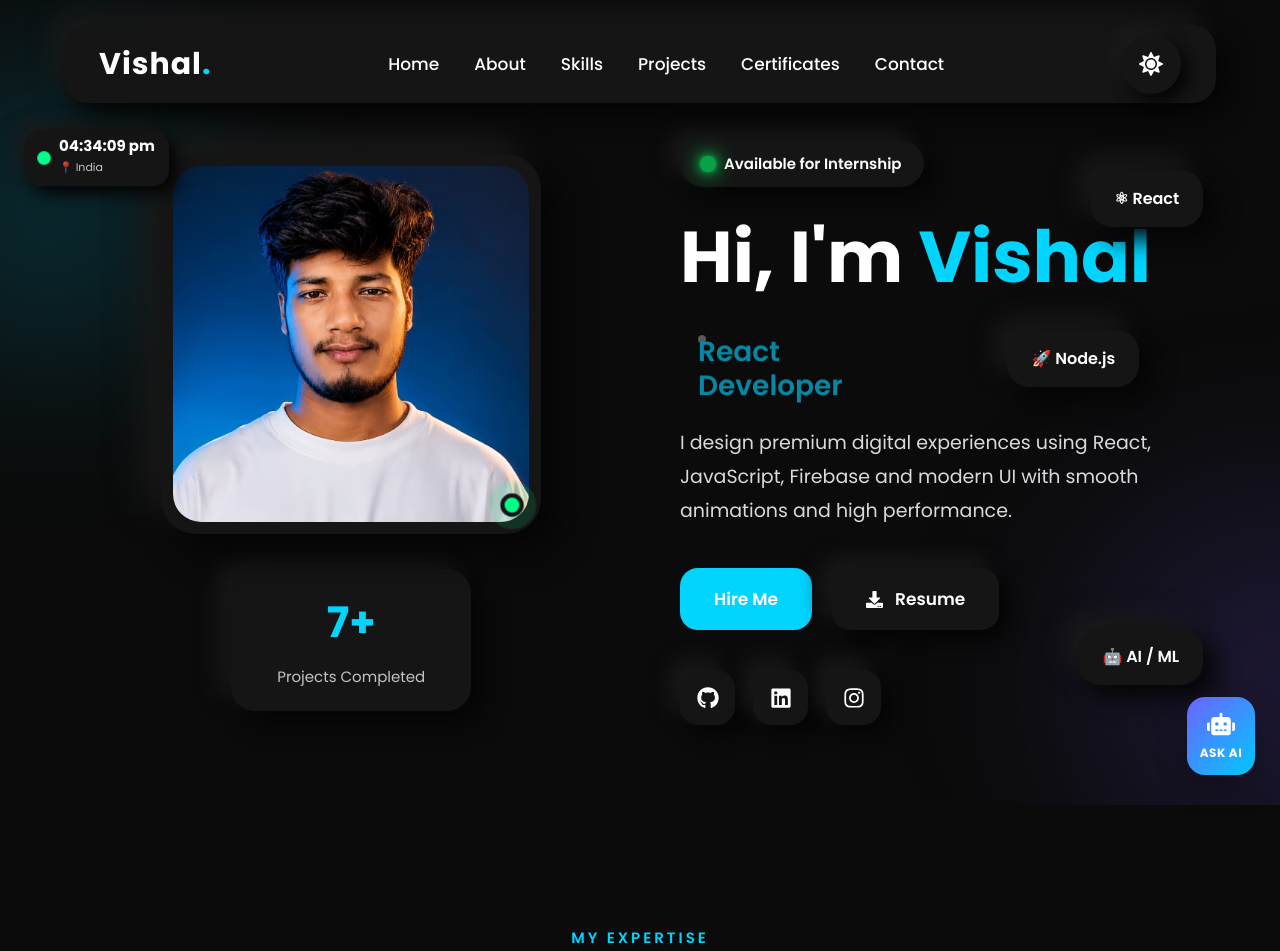
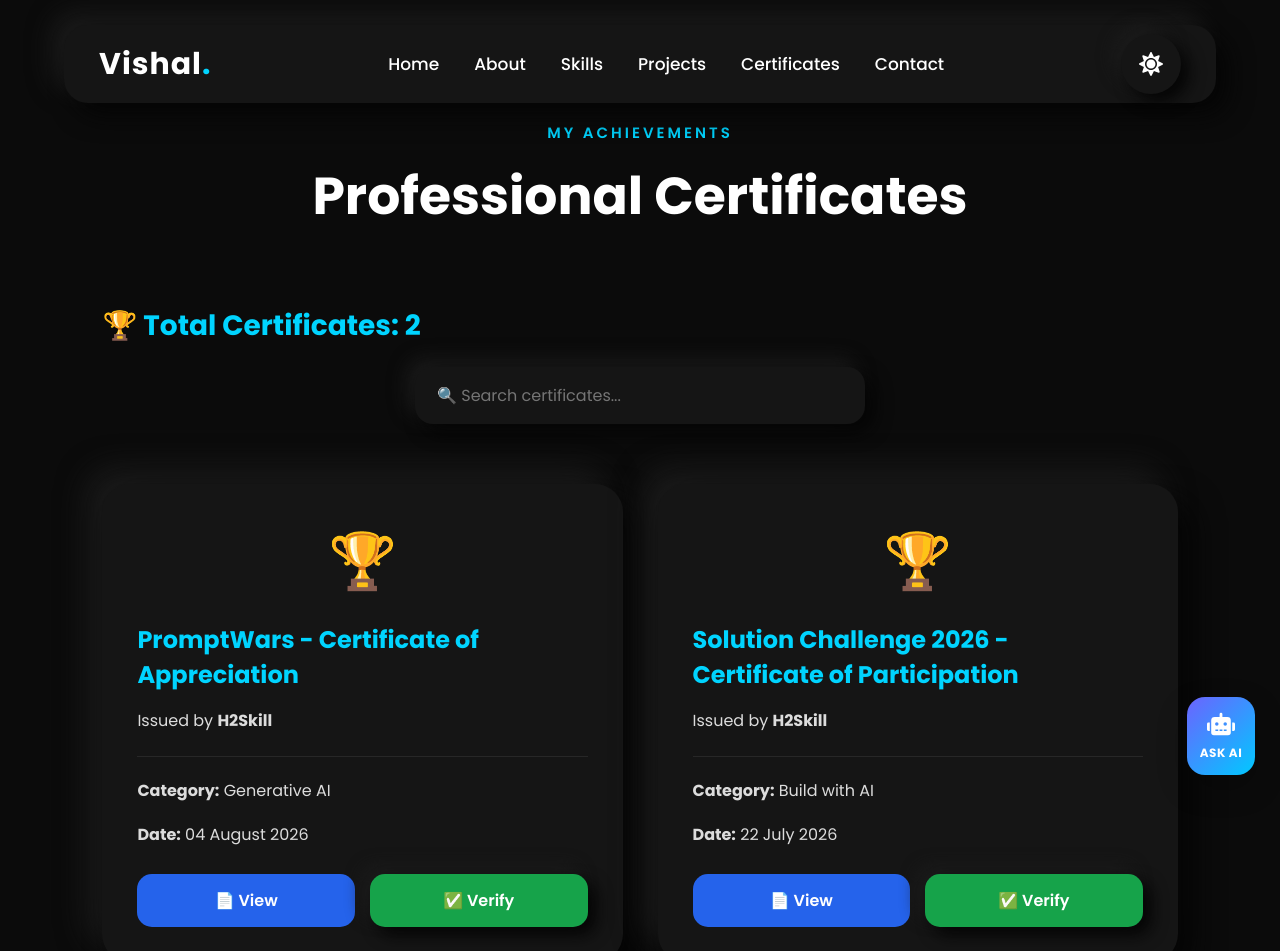
Before and after one commit to vishalexplore/portfolio, a React app: page /certificates in a window 1280 px wide. Shown: the top 951 px of the page. Built offline with nearby package versions, Linux system fonts and the light colour scheme; the HTML template or start-up script is replaced by a standard one.

Commit message:
Added dynamic certificates page with search

```diff
--- a/package.json
+++ b/package.json
@@ -16,6 +16,7 @@
     "react": "^19.2.8",
     "react-dom": "^19.2.8",
     "react-icons": "^5.7.0",
+    "react-router-dom": "^7.18.2",
     "react-scroll": "^1.9.3",
     "react-type-animation": "^3.2.0"
   },
--- a/src/App.jsx
+++ b/src/App.jsx
@@ -1,29 +1,45 @@
 import { useEffect, useState } from "react";
 
+import {
+  BrowserRouter,
+  Routes,
+  Route,
+} from "react-router-dom";
+
 import Navbar from "./components/Navbar";
-import Hero from "./components/Hero";
-import Sections from "./components/Sections";
 import AIChat from "./components/AIChat";
 
+import Home from "./pages/Home";
+import Certificates from "./pages/Certificates";
+
 function App() {
+
   const [theme, setTheme] = useState("dark");
+
   const [scroll, setScroll] = useState(0);
 
-  // Theme
   useEffect(() => {
+
     const savedTheme = localStorage.getItem("theme");
 
     if (savedTheme) {
+
       setTheme(savedTheme);
+
       document.body.className = savedTheme;
+
     } else {
+
       document.body.className = "dark";
+
     }
+
   }, []);
 
-  // Scroll Progress
   useEffect(() => {
+
     const handleScroll = () => {
+
       const totalHeight =
         document.documentElement.scrollHeight -
         document.documentElement.clientHeight;
@@ -32,16 +48,18 @@ function App() {
         (window.scrollY / totalHeight) * 100;
 
       setScroll(progress);
+
     };
 
     window.addEventListener("scroll", handleScroll);
 
     return () =>
       window.removeEventListener("scroll", handleScroll);
+
   }, []);
 
-  // Theme Toggle
   const toggleTheme = () => {
+
     const newTheme =
       theme === "dark" ? "light" : "dark";
 
@@ -50,34 +68,47 @@ function App() {
     document.body.className = newTheme;
 
     localStorage.setItem("theme", newTheme);
+
   };
 
   return (
+
+    <BrowserRouter>
+
       <div className="app">
 
-      {/* Scroll Progress */}
         <div
           className="scroll-progress"
           style={{ width: `${scroll}%` }}
         ></div>
 
-      {/* Navbar */}
         <Navbar
           theme={theme}
           toggleTheme={toggleTheme}
         />
 
-      {/* Hero */}
-      <Hero />
+        <Routes>
 
-      {/* Sections */}
-      <Sections />
+          <Route
+            path="/"
+            element={<Home />}
+          />
 
-      {/* AI Assistant */}
+          <Route
+            path="/certificates"
+            element={<Certificates />}
+          />
+
+        </Routes>
+
         <AIChat />
 
       </div>
+
+    </BrowserRouter>
+
   );
+
 }
 
 export default App;
--- a/src/components/Sections.jsx
+++ b/src/components/Sections.jsx
@@ -1,3 +1,4 @@
+import { Link } from "react-router-dom";
 import { useRef } from "react";
 import emailjs from "@emailjs/browser";
 import {
@@ -331,57 +332,46 @@ const sendEmail = (e) => {
 
   <div className="section-title">
     <span>ACHIEVEMENTS</span>
-    <h2>Certificates</h2>
+    <h2>Professional Certificates</h2>
   </div>
 
-  <div className="certificate-grid">
+  <div className="certificate-card">
 
-    <div className="certificate-card">
+    <div style={{fontSize:"70px"}}>🏆</div>
 
-      <h3>🏆 PromptWars - Certificate of Appreciation</h3>
+    <h3>Professional Certifications</h3>
 
-      <p>
-        Successfully participated in <strong>PromptWars Virtual</strong>
-        organized by <strong>H2Skill</strong> in collaboration with
-        <strong> Google for Developers</strong>.
-      </p>
+    <p>
+      I continuously improve my skills by participating in
+      hackathons, AI challenges, and technical certification
+      programs.
+    </p>
 
-      <div className="certificate-info">
+    <div className="certificate-stats">
 
-        <p><strong>Issued By:</strong> H2Skill</p>
-
-        <p><strong>Issue Date:</strong> 04 August 2026</p>
-
-        <p>
-          <strong>Certificate ID:</strong><br />
-          2026H2S04PWVCHL1-A00407
-        </p>
-
+      <div>
+        <h2>2+</h2>
+        <span>Certificates</span>
       </div>
 
-      <div className="certificate-buttons">
+      <div>
+        <h2>2026</h2>
+        <span>Latest</span>
+      </div>
 
-        <a
-          href="/certificates/2026H2S04PWVCHL1-A00407.pdf"
-          target="_blank"
-          rel="noopener noreferrer"
-          className="project-btn live-btn"
-        >
-          📄 View Certificate
-        </a>
-
-        <a
-          href="https://certificate.hack2skill.com/verify/2026H2S04PWVCHL1-A00407"
-          target="_blank"
-          rel="noopener noreferrer"
-          className="project-btn github-btn"
-        >
-          ✅ Verify
-        </a>
-
+      <div>
+        <h2>H2Skill</h2>
+        <span>Issuer</span>
       </div>
 
     </div>
+
+    <Link
+      to="/certificates"
+      className="project-btn live-btn"
+    >
+      📜 View All Certificates
+    </Link>
 
   </div>
 
--- /dev/null
+++ b/src/data/certificates.js
@@ -0,0 +1,37 @@
+const certificates = [
+  {
+    id: 1,
+
+    title: "PromptWars - Certificate of Appreciation",
+
+    issuer: "H2Skill",
+
+    date: "04 August 2026",
+
+    category: "Generative AI",
+
+    pdf: "/certificates/2026H2S04PWVCHL1-A00407.pdf",
+
+    verify:
+      "https://certificate.hack2skill.com/verify/2026H2S04PWVCHL1-A00407",
+  },
+
+  {
+    id: 2,
+
+    title: "Solution Challenge 2026 - Certificate of Participation",
+
+    issuer: "H2Skill",
+
+    date: "22 July 2026",
+
+    category: "Build with AI",
+
+    pdf: "/certificates/2026H2S07SCBWAI-PS17453.pdf",
+
+    verify:
+      "https://certificate.hack2skill.com/verify/2026H2S07SCBWAI-PS17453",
+  },
+];
+
+export default certificates;
--- a/src/index.css
+++ b/src/index.css
@@ -2287,3 +2287,279 @@ text-align:center;
 }
 
 }
+.certificate-stats{
+
+display:flex;
+
+justify-content:center;
+
+align-items:center;
+
+gap:45px;
+
+margin:35px 0;
+
+text-align:center;
+
+flex-wrap:wrap;
+
+}
+
+.certificate-stats h2{
+
+font-size:32px;
+
+color:var(--accent);
+
+margin-bottom:6px;
+
+}
+
+.certificate-stats span{
+
+opacity:.7;
+
+font-size:15px;
+
+}
+/* =========================================
+   CERTIFICATES PAGE
+========================================= */
+
+.certificates-page{
+
+padding:120px 8%;
+
+min-height:100vh;
+
+}
+
+.certificate-grid{
+
+display:grid;
+
+grid-template-columns:repeat(auto-fit,minmax(340px,1fr));
+
+gap:35px;
+
+margin-top:60px;
+
+}
+
+.certificate-card{
+
+padding:35px;
+
+border-radius:28px;
+
+background:var(--card);
+
+box-shadow:
+15px 15px 30px var(--shadow1),
+-15px -15px 30px var(--shadow2);
+
+transition:.35s;
+
+}
+
+.certificate-card:hover{
+
+transform:translateY(-8px);
+
+}
+
+.certificate-card h3{
+
+font-size:24px;
+
+margin-bottom:15px;
+
+color:var(--accent);
+
+}
+
+.certificate-card p{
+
+line-height:1.8;
+
+opacity:.85;
+
+margin-bottom:15px;
+
+}
+
+.certificate-info{
+
+margin-top:20px;
+
+padding-top:20px;
+
+border-top:1px solid rgba(255,255,255,.08);
+
+line-height:2;
+
+}
+
+.certificate-buttons{
+
+display:flex;
+
+gap:15px;
+
+margin-top:25px;
+
+flex-wrap:wrap;
+
+}
+
+.certificate-buttons a{
+
+text-decoration:none;
+
+padding:14px 22px;
+
+border-radius:15px;
+
+font-weight:600;
+
+transition:.3s;
+
+}
+
+.certificate-buttons a:hover{
+
+transform:translateY(-4px);
+
+}
+
+@media(max-width:768px){
+
+.certificates-page{
+
+padding:90px 20px;
+
+}
+
+.certificate-grid{
+
+grid-template-columns:1fr;
+
+}
+
+.certificate-buttons{
+
+flex-direction:column;
+
+}
+
+.certificate-buttons a{
+
+width:100%;
+
+text-align:center;
+
+}
+
+}
+.certificate-count{
+
+text-align:center;
+
+margin:30px 0;
+
+}
+
+.certificate-count h3{
+
+font-size:28px;
+
+color:var(--accent);
+
+}
+
+.certificate-icon{
+
+font-size:55px;
+
+margin-bottom:20px;
+
+text-align:center;
+
+}
+/* ==========================
+CERTIFICATE TOP
+========================== */
+
+.certificate-top{
+
+display:flex;
+
+justify-content:space-between;
+
+align-items:center;
+
+margin:35px 0 20px;
+
+flex-wrap:wrap;
+
+gap:20px;
+
+}
+
+.certificate-top h3{
+
+font-size:28px;
+
+font-weight:700;
+
+color:var(--accent);
+
+}
+
+/* ==========================
+SEARCH
+========================== */
+
+.certificate-search{
+
+display:flex;
+
+justify-content:center;
+
+margin-bottom:40px;
+
+}
+
+.certificate-search input{
+
+width:100%;
+
+max-width:450px;
+
+padding:16px 22px;
+
+border:none;
+
+outline:none;
+
+border-radius:18px;
+
+background:var(--card);
+
+color:var(--text);
+
+font-size:16px;
+
+box-shadow:
+8px 8px 18px var(--shadow1),
+-8px -8px 18px var(--shadow2);
+
+transition:.3s;
+
+}
+
+.certificate-search input:focus{
+
+transform:scale(1.02);
+
+}
--- /dev/null
+++ b/src/pages/Certificates.jsx
@@ -0,0 +1,126 @@
+import { useState } from "react";
+import { Link } from "react-router-dom";
+import certificates from "../data/certificates";
+
+function Certificates() {
+  const [search, setSearch] = useState("");
+
+  const filteredCertificates = certificates.filter((certificate) =>
+    certificate.title.toLowerCase().includes(search.toLowerCase()) ||
+    certificate.category.toLowerCase().includes(search.toLowerCase()) ||
+    certificate.issuer.toLowerCase().includes(search.toLowerCase())
+  );
+
+  return (
+    <section className="certificates-page">
+
+      <div className="section-title">
+        <span>MY ACHIEVEMENTS</span>
+        <h2>Professional Certificates</h2>
+      </div>
+
+      {/* Counter */}
+
+      <div className="certificate-top">
+
+        <h3>
+          🏆 Total Certificates: {filteredCertificates.length}
+        </h3>
+
+      </div>
+
+      {/* Search */}
+
+      <div className="certificate-search">
+
+        <input
+          type="text"
+          placeholder="🔍 Search certificates..."
+          value={search}
+          onChange={(e) => setSearch(e.target.value)}
+        />
+
+      </div>
+
+      {/* Cards */}
+
+      <div className="certificate-grid">
+
+        {filteredCertificates.map((certificate) => (
+
+          <div
+            className="certificate-card"
+            key={certificate.id}
+          >
+
+            <div className="certificate-icon">
+              🏆
+            </div>
+
+            <h3>{certificate.title}</h3>
+
+            <p>
+              Issued by <strong>{certificate.issuer}</strong>
+            </p>
+
+            <div className="certificate-info">
+
+              <p>
+                <strong>Category:</strong>{" "}
+                {certificate.category}
+              </p>
+
+              <p>
+                <strong>Date:</strong>{" "}
+                {certificate.date}
+              </p>
+
+            </div>
+
+            <div className="certificate-buttons">
+
+              <a
+                href={certificate.pdf}
+                target="_blank"
+                rel="noopener noreferrer"
+                className="project-btn live-btn"
+              >
+                📄 View
+              </a>
+
+              <a
+                href={certificate.verify}
+                target="_blank"
+                rel="noopener noreferrer"
+                className="project-btn github-btn"
+              >
+                ✅ Verify
+              </a>
+
+            </div>
+
+          </div>
+
+        ))}
+
+      </div>
+
+      <div
+        style={{
+          marginTop: "60px",
+          textAlign: "center",
+        }}
+      >
+        <Link
+          to="/"
+          className="project-btn live-btn"
+        >
+          ← Back to Portfolio
+        </Link>
+      </div>
+
+    </section>
+  );
+}
+
+export default Certificates;
--- /dev/null
+++ b/src/pages/Home.jsx
@@ -0,0 +1,13 @@
+import Hero from "../components/Hero";
+import Sections from "../components/Sections";
+
+function Home() {
+  return (
+    <>
+      <Hero />
+      <Sections />
+    </>
+  );
+}
+
+export default Home;
```
Also changed, not shown: src/components/Navbar.jsx (+10 -8 lines), 2 other files (tests, documents, lock files or other folders). Lines whose indentation alone changed are shown as unchanged.
